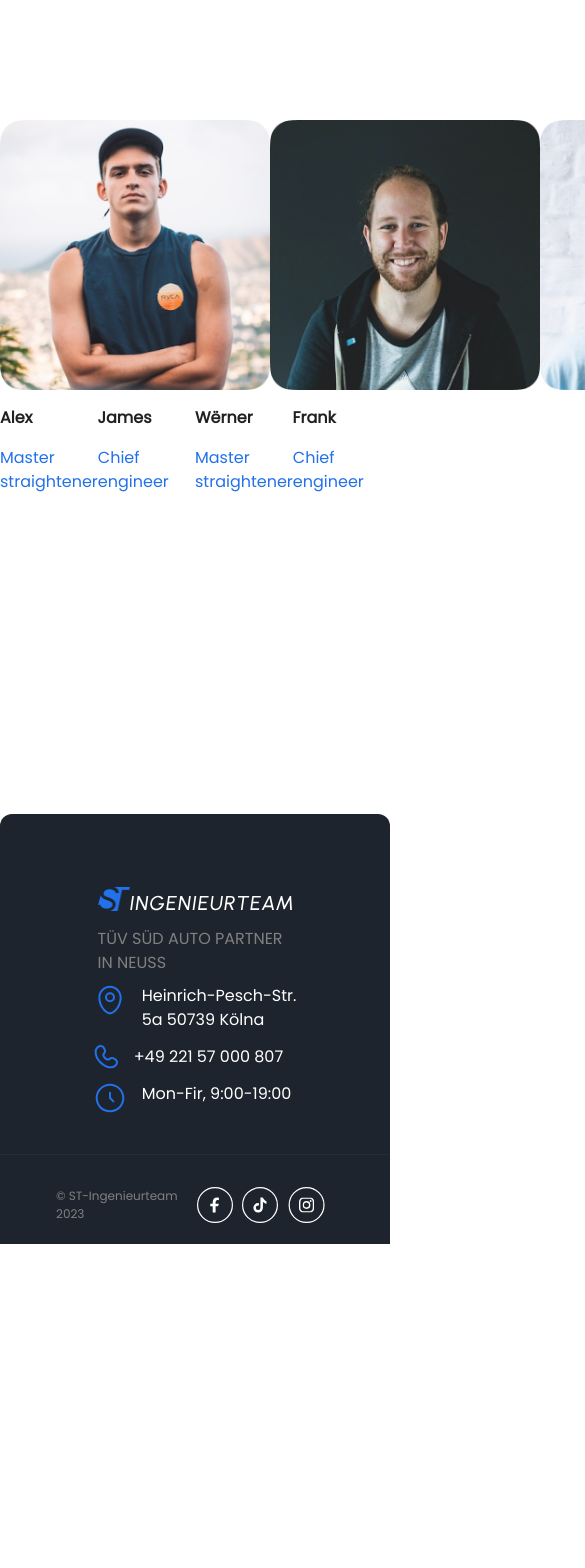
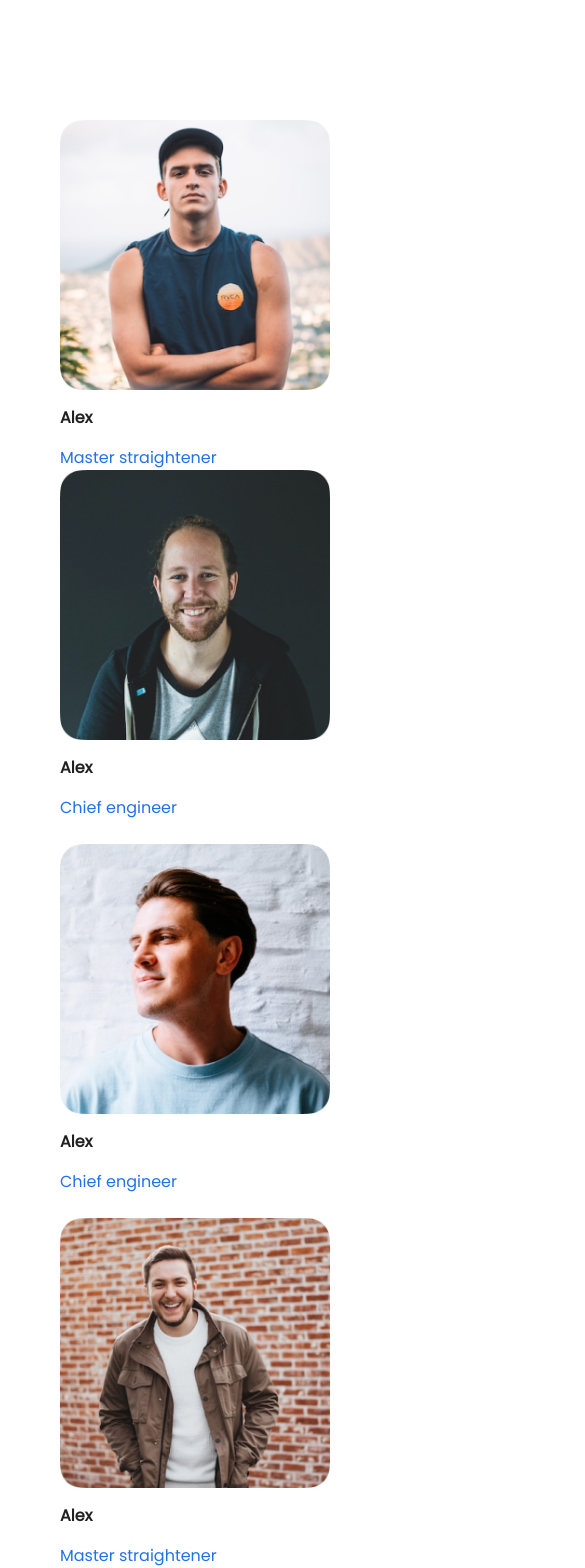
Before and after one commit to guidomora/ingenieurteam, a React (Vite) app: page /about in a window 390 px wide. Shown: the part 1189-2757 px from the top of the page, 585 px wide, since content can reach past the window. Before the commit the page ends 2433 px from the top, so only its background shows below. Built offline with nearby package versions, Linux system fonts and the light colour scheme.

Commit message:
mobile 3

```diff
--- a/src/App.css
+++ b/src/App.css
@@ -89,7 +89,9 @@
 
 
 @media only screen and (min-width: 768px) and (max-width: 1023px) {
-
+  .car {
+    display: none;
+  }
 }
 
 @media only screen and (max-width: 767px) {
--- a/src/pages/About.jsx
+++ b/src/pages/About.jsx
@@ -46,21 +46,26 @@ const About = () => {
           From routine maintenance to complex repairs, we have the knowledge, experience, and state-of-the-art equipment to keep your vehicle running smoothly.
         </Typography>
       </Box>
-      <Box>
-        <Box display={'flex'} justifyContent={'space-evenly'}>
-          {imgs.map((imagenes, idx) =>
-            <CardMedia key={idx} src={`${imagenes}`} component='img' height={270} sx={{ width: 270 }} />
-          )}
+      <Box sx={{display:'flex', flexWrap:'wrap', justifyContent:{xs:'center', md:'space-evenly'}, pb:{xs:2, md:10}}}>
+        <Box>
+          <CardMedia src={frame1} component='img' height={270} sx={{ width: 270 }} />
+          <Typography pt={2}  fontWeight={600} sx={{ width: 270 }}>Alex</Typography>
+          <Typography pt={2} color={'primary.main'} sx={{ width: 270 }}>Master straightener</Typography>
         </Box>
-        <Box display={'flex'} justifyContent={'space-evenly'} pt={2}>
-          {names.map((name, idx) =>
-            <Typography key={idx} fontWeight={600} sx={{ width: 270 }}>{`${name}`}</Typography>
-          )}
+        <Box sx={{pb:{xs:3, md:0}, ml:{sm:3, md:0}}}>
+          <CardMedia src={frame2} component='img' height={270} sx={{ width: 270 }} />
+          <Typography pt={2}  fontWeight={600} sx={{ width: 270 }}>Alex</Typography>
+          <Typography pt={2} color={'primary.main'} sx={{ width: 270 }}>Chief engineer</Typography>
         </Box>
-        <Box display={'flex'} justifyContent={'space-evenly'} pt={2} pb={40}>
-          {jobs.map((job, idx) =>
-            <Typography key={idx} color={'primary.main'} sx={{ width: 270 }}>{`${job}`}</Typography>
-          )}
+        <Box sx={{pb:{xs:3, md:0}}}>
+          <CardMedia src={frame3} component='img' height={270} sx={{ width: 270 }} />
+          <Typography pt={2}  fontWeight={600} sx={{ width: 270 }}>Alex</Typography>
+          <Typography pt={2} color={'primary.main'} sx={{ width: 270 }}>Chief engineer</Typography>
+        </Box>
+        <Box sx={{pb:{xs:3, md:0}, ml:{sm:3, md:0}}}>
+          <CardMedia src={frame4} component='img' height={270} sx={{ width: 270 }} />
+          <Typography pt={2}  fontWeight={600} sx={{ width: 270 }}>Alex</Typography>
+          <Typography pt={2} color={'primary.main'} sx={{ width: 270 }}>Master straightener</Typography>
         </Box>
       </Box>
     </Grid>
--- a/src/pages/Services.jsx
+++ b/src/pages/Services.jsx
@@ -1,6 +1,5 @@
-import { Box, Button, Grid, Typography } from '@mui/material'
+import { Box, Grid, Typography } from '@mui/material'
 import React from 'react'
-import BookingMenu from '../ui/header/subHeaders/BookingMenu'
 import Key from '../ui/svg/Key'
 import Emissions from '../ui/svg/Emissions'
 import Safety from '../ui/svg/Safety'
@@ -15,17 +14,14 @@ const Services = () => {
     return (
         <Grid>
             <Box bgcolor={'secondary.main'}>
-                <Typography pt={10} textAlign={'center'} sx={{fontSize:{xs:50, md:64}, pb:{xs:5, md:0}}}
+                <Typography pt={10} fontWeight={600} textAlign={'center'} sx={{fontSize:{xs:50, md:64}, pb:{xs:5, md:10}}}
                     color={'primary.main'}>Our services</Typography>
-                <Box sx={{display:{xs:'none', md:'unset'}}} pt={20} pb={10}>
-                    <BookingMenu />
-                </Box>
             </Box>
             <Box display={'flex'} justifyContent={'center'}>
                 <Box pt={8} display={'flex'} flexWrap={'wrap'}
                     justifyContent={'space-around'} alignItems={'center'} width={900}>
                     <Box
-                        sx={{ height: 280, width: { xs: 300, md: 400 } }}
+                        sx={{ height: 280, width: { xs: 300, md: 400 }, mt:{xs:4, md:0} }}
                         display={'flex'}
                         flexDirection={'column'}
                         justifyContent={'space-between'}
```
